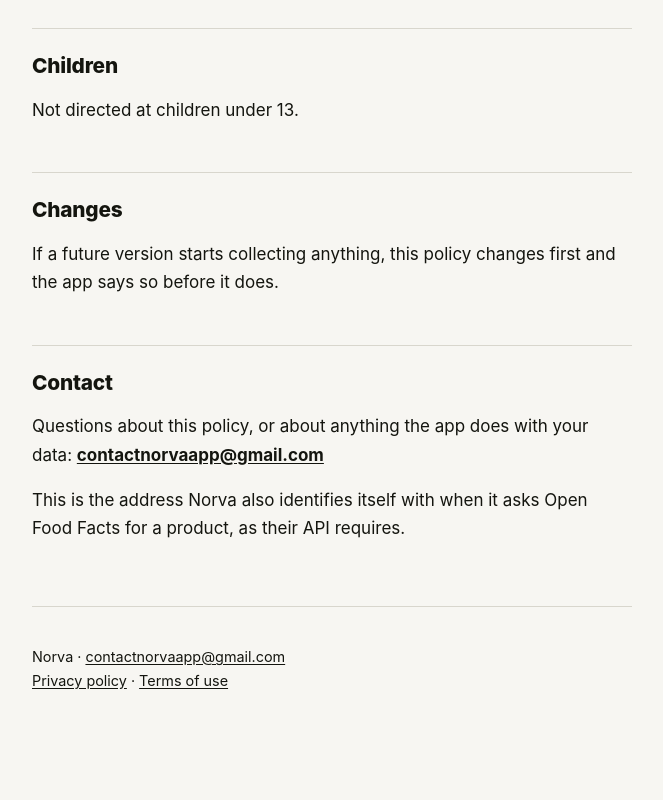
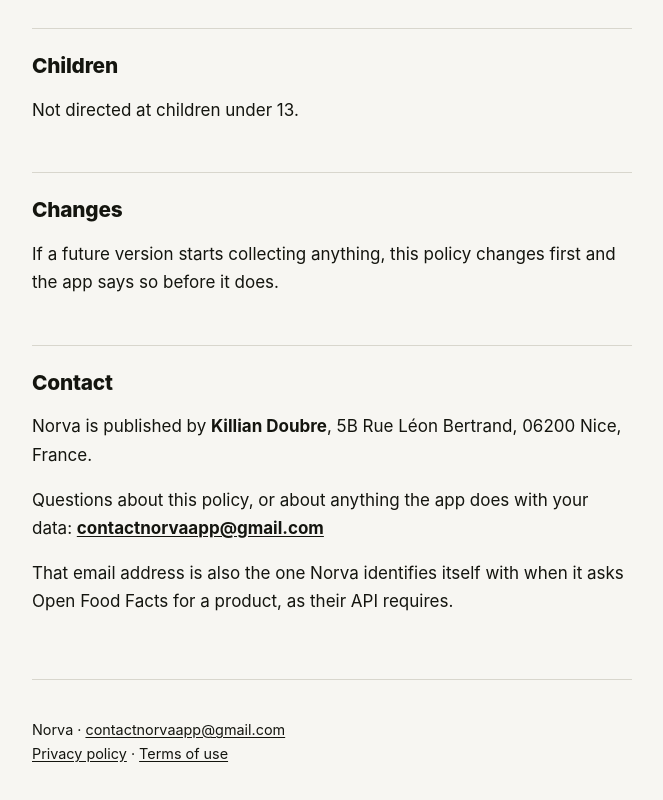
Before and after one commit to KillianDoubre/norva-privacy, a plain HTML site: page privacy.html in a window 1280 px wide. Shown: the part 3295-4095 px from the top of the page, without its empty margins (308-971 px from the left). Drawn offline with Linux system fonts and the light colour scheme.

Commit message:
Edit terms and privacy

```diff
--- a/privacy.html
+++ b/privacy.html
@@ -133,10 +133,11 @@
 <p>If a future version starts collecting anything, this policy changes first and the
 app says so before it does.</p>
 <h2>Contact</h2>
+<p>Norva is published by <strong>Killian Doubre</strong>, 5B Rue Léon Bertrand, 06200 Nice, France.</p>
 <p>Questions about this policy, or about anything the app does with your data:
 <strong><a href="mailto:contactnorvaapp@gmail.com">contactnorvaapp@gmail.com</a></strong></p>
-<p>This is the address Norva also identifies itself with when it asks Open Food Facts
-for a product, as their API requires.</p>
+<p>That email address is also the one Norva identifies itself with when it asks Open
+Food Facts for a product, as their API requires.</p>
 
 <footer>
   <p>Norva · <a href="mailto:contactnorvaapp@gmail.com">contactnorvaapp@gmail.com</a><br>
```
Also changed, not shown: terms.html (+3 -2 lines), 2 other files.
